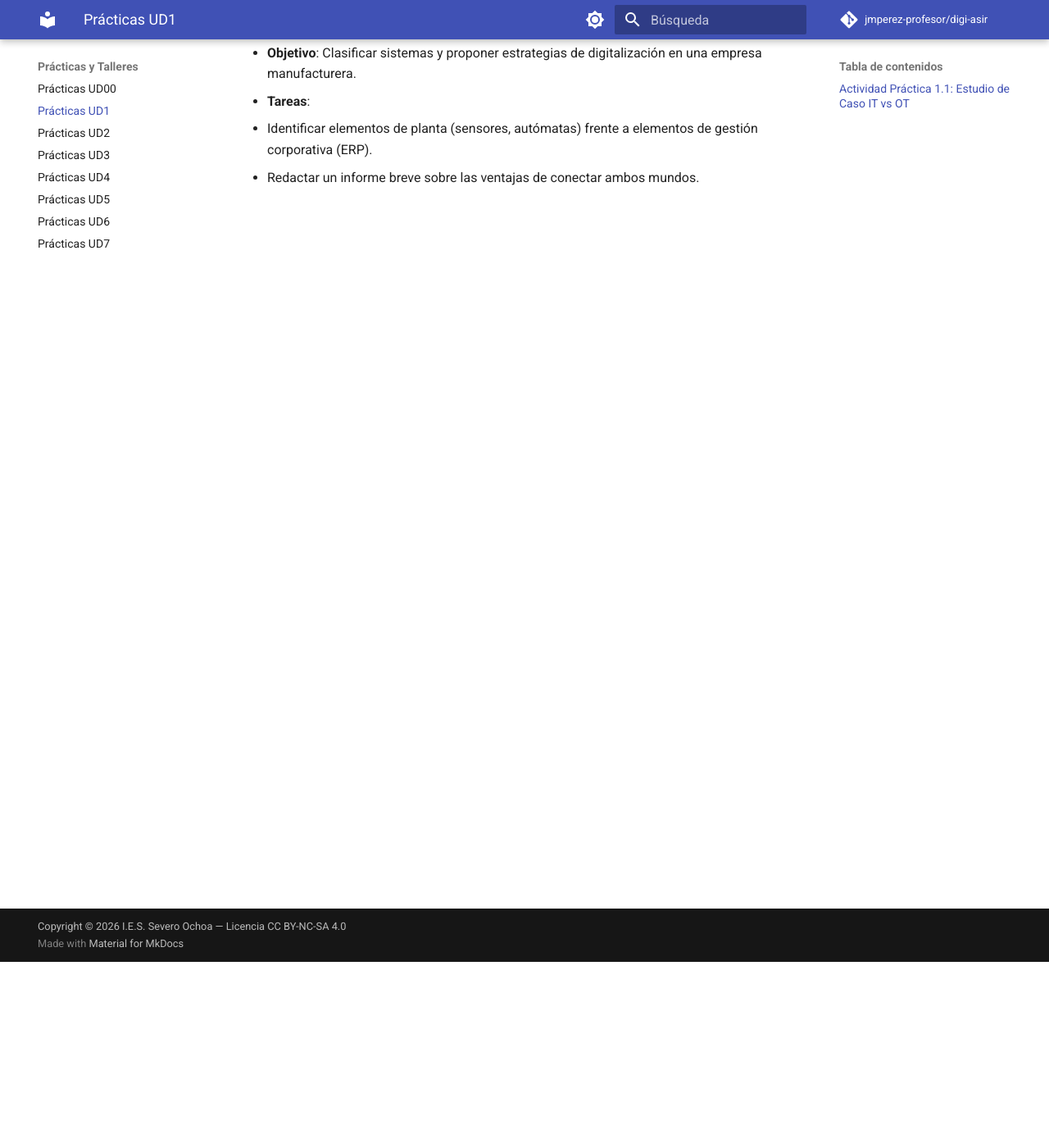
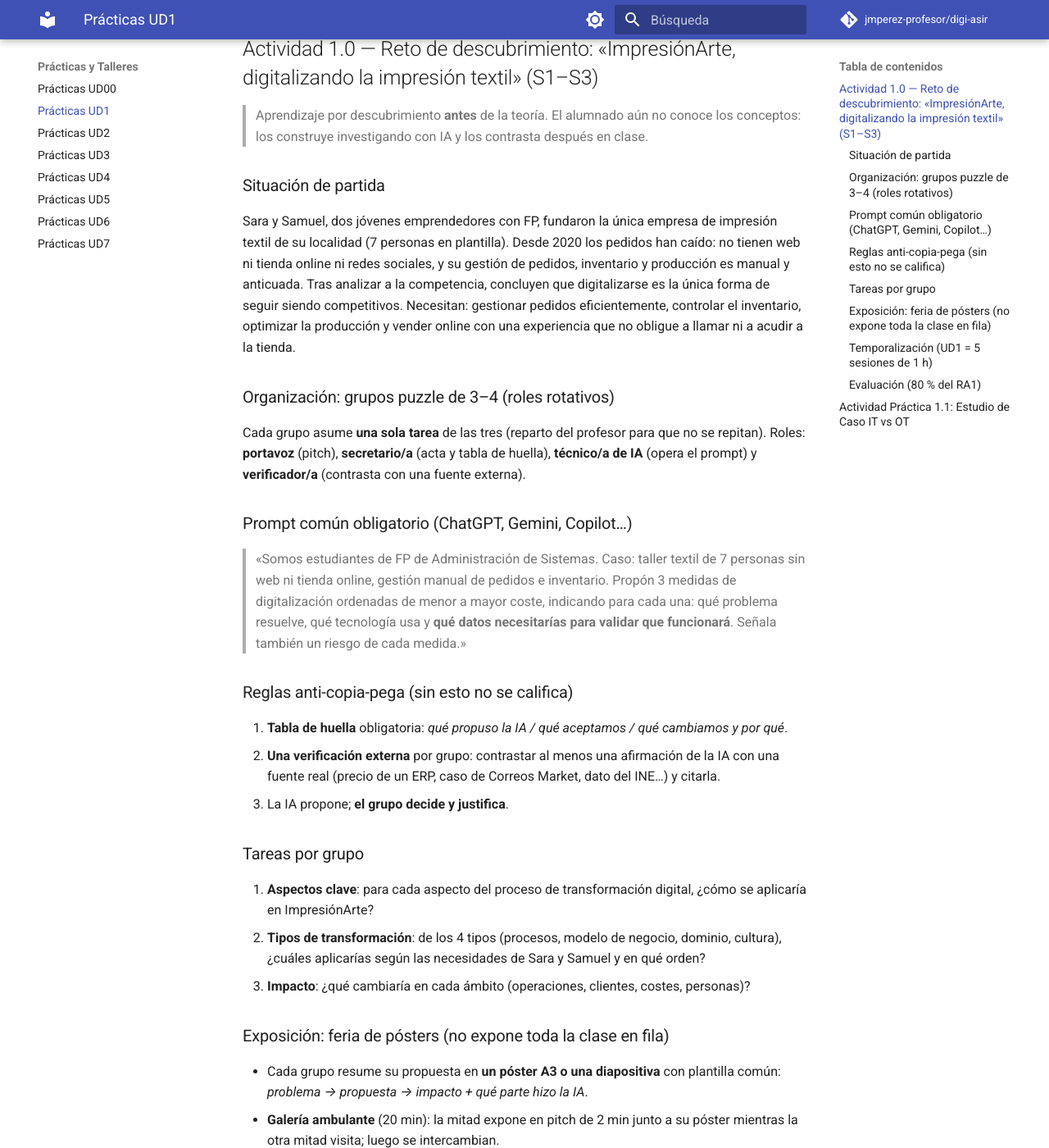
Before and after one commit to jmperez-profesor/digi-asir, an MkDocs documentation site: the page built from docs/practicas/UD1/index.md, in a window 1280 px wide and 1400 px high, scrolled down 227 px. Shown: the whole window at 82% size. Built offline with MkDocs 1.6.1 and Material for MkDocs 9.7.7, drawn with Linux system fonts in a browser that asks for light colours; comment, search, counter and statistics services are not loaded; some of the changed text lies outside the part shown.

Commit message:
feat(practicas UD1): ficha reto ImpresiónArte por descubrimiento con IA (puzzle, feria de pósters, rúbrica)

```diff
--- a/docs/practicas/UD1/index.md
+++ b/docs/practicas/UD1/index.md
@@ -1,6 +1,54 @@
-# Prácticas UD1: Análisis de Entornos IT y OT
+# Prácticas UD1: Reto Inicial «ImpresiónArte» + Análisis IT/OT
+
+## Actividad 1.0 — Reto de descubrimiento: «ImpresiónArte, digitalizando la impresión textil» (S1–S3)
+
+> Aprendizaje por descubrimiento **antes** de la teoría. El alumnado aún no conoce los conceptos: los construye investigando con IA y los contrasta después en clase.
+
+### Situación de partida
+
+Sara y Samuel, dos jóvenes emprendedores con FP, fundaron la única empresa de impresión textil de su localidad (7 personas en plantilla). Desde 2020 los pedidos han caído: no tienen web ni tienda online ni redes sociales, y su gestión de pedidos, inventario y producción es manual y anticuada. Tras analizar a la competencia, concluyen que digitalizarse es la única forma de seguir siendo competitivos. Necesitan: gestionar pedidos eficientemente, controlar el inventario, optimizar la producción y vender online con una experiencia que no obligue a llamar ni a acudir a la tienda.
+
+### Organización: grupos puzzle de 3–4 (roles rotativos)
+
+Cada grupo asume **una sola tarea** de las tres (reparto del profesor para que no se repitan). Roles: **portavoz** (pitch), **secretario/a** (acta y tabla de huella), **técnico/a de IA** (opera el prompt) y **verificador/a** (contrasta con una fuente externa).
+
+### Prompt común obligatorio (ChatGPT, Gemini, Copilot…)
+
+> «Somos estudiantes de FP de Administración de Sistemas. Caso: taller textil de 7 personas sin web ni tienda online, gestión manual de pedidos e inventario. Propón 3 medidas de digitalización ordenadas de menor a mayor coste, indicando para cada una: qué problema resuelve, qué tecnología usa y **qué datos necesitarías para validar que funcionará**. Señala también un riesgo de cada medida.»
+
+### Reglas anti-copia-pega (sin esto no se califica)
+
+1. **Tabla de huella** obligatoria: *qué propuso la IA / qué aceptamos / qué cambiamos y por qué*.
+2. **Una verificación externa** por grupo: contrastar al menos una afirmación de la IA con una fuente real (precio de un ERP, caso de Correos Market, dato del INE…) y citarla.
+3. La IA propone; **el grupo decide y justifica**.
+
+### Tareas por grupo
+
+1. **Aspectos clave**: para cada aspecto del proceso de transformación digital, ¿cómo se aplicaría en ImpresiónArte?
+2. **Tipos de transformación**: de los 4 tipos (procesos, modelo de negocio, dominio, cultura), ¿cuáles aplicarías según las necesidades de Sara y Samuel y en qué orden?
+3. **Impacto**: ¿qué cambiaría en cada ámbito (operaciones, clientes, costes, personas)?
+
+### Exposición: feria de pósters (no expone toda la clase en fila)
+
+- Cada grupo resume su propuesta en **un póster A3 o una diapositiva** con plantilla común: *problema → propuesta → impacto + qué parte hizo la IA*.
+- **Galería ambulante** (20 min): la mitad expone en pitch de 2 min junto a su póster mientras la otra mitad visita; luego se intercambian.
+- **Votación**: cada alumno vota la propuesta más viable (formulario de 2 preguntas) como evidencia de escucha activa y coevaluación.
+
+### Temporalización (UD1 = 5 sesiones de 1 h)
+
+| Sesión | Qué se hace |
+|---|---|
+| S1 | Briefing (15') + grupos, roles y primer contacto con la IA |
+| S2 | Trabajo en grupo + verificación externa |
+| S3 | Feria de pósters + votación |
+| S4–S5 | Teoría anclada en sus casos («lo que propusisteis se llama…») |
+
+### Evaluación (80 % del RA1)
+
+IE3 (resolución) + IE7 (investigación con IA) + IE8 (póster/pitch) + IE13 (observación). Rúbrica: corrección técnica 30 %, justificación de decisiones 30 %, tabla de huella + fuente verificada 20 %, póster y pitch 20 %.
 
 ## Actividad Práctica 1.1: Estudio de Caso IT vs OT
+
 - **Objetivo**: Clasificar sistemas y proponer estrategias de digitalización en una empresa manufacturera.
 - **Tareas**:
   1. Identificar elementos de planta (sensores, autómatas) frente a elementos de gestión corporativa (ERP).
```
